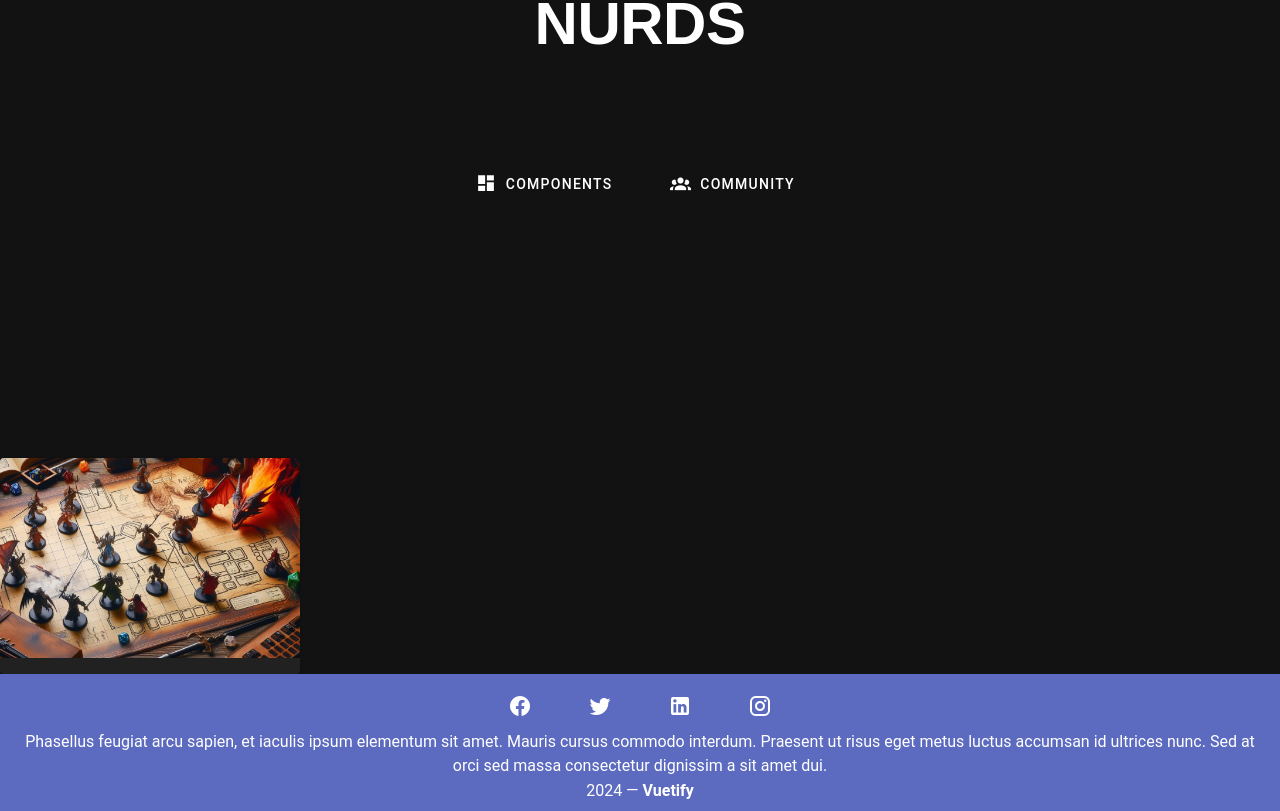
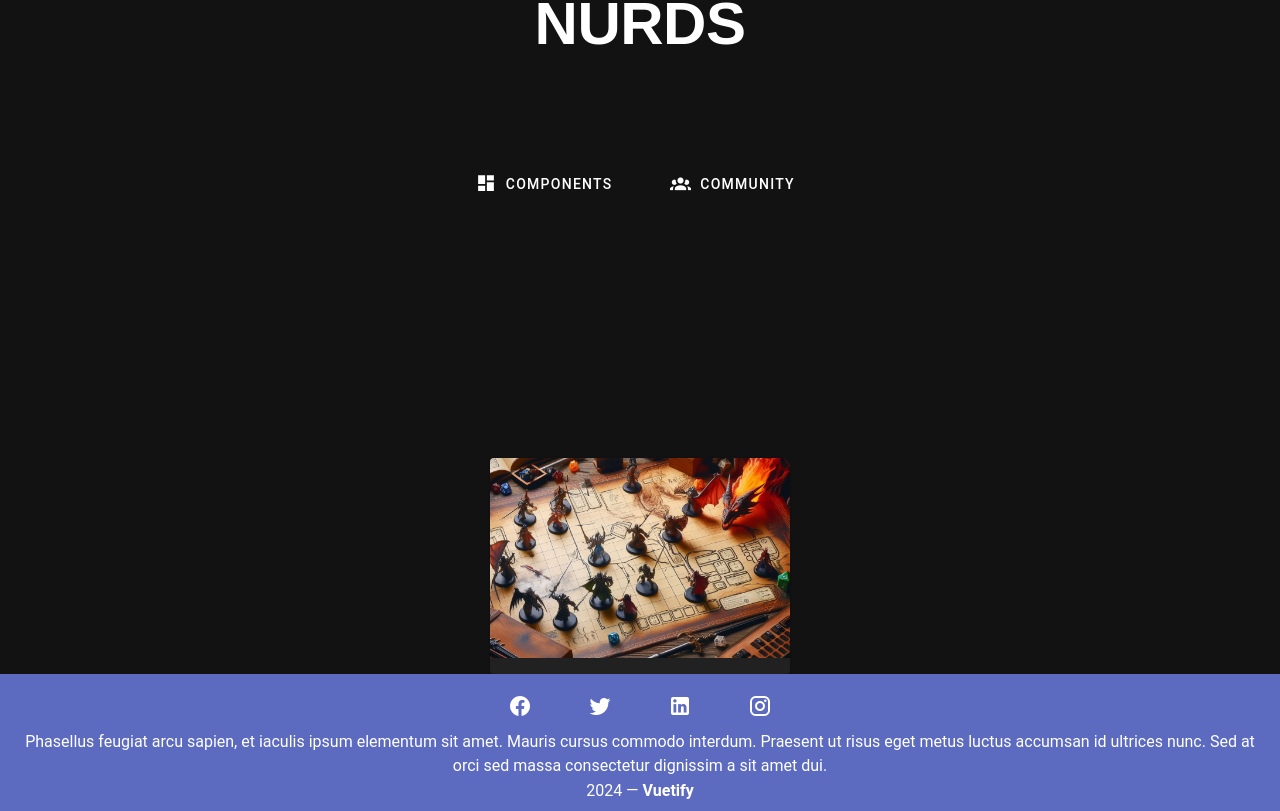
Before and after one commit to amilpsp/JS-med-Ramverk-Lab1, a Vue app: page / in a window 1280 px wide. Shown: the part 342-1153 px from the top of the page. Built offline with nearby package versions, Linux system fonts and the light colour scheme; a web font is replaced by a local one.

Commit message:
Flex related classes to the row container of Store

```diff
--- a/src/views/HomeView.vue
+++ b/src/views/HomeView.vue
@@ -4,7 +4,7 @@ import Store from "@/components/Store.vue";
 </script>
 <template>
   <Hero />
-  <v-row>
+  <v-row class="d-flex align-center justify-center">
     <Store v-for="product in products" :key="product.id" :product="product" />
   </v-row>
 </template>
```
